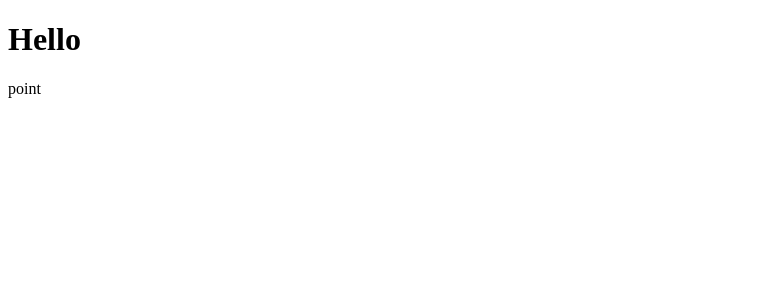
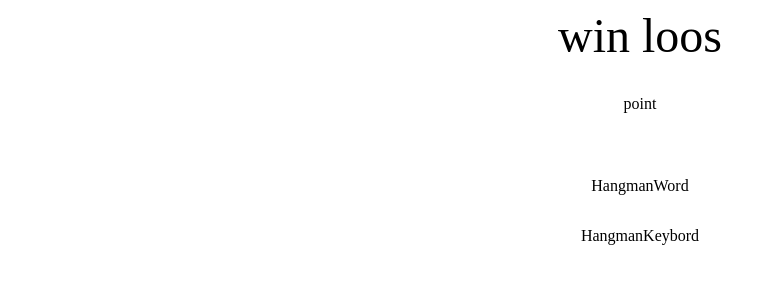
Before and after one commit to Rudreshsoiroji/hangman, a React (Vite) app: page / in a window 1280 px wide. Shown: the top 300 px of the page, without its empty margins (0-776 px from the left). Built offline with nearby package versions, Linux system fonts and the light colour scheme.

Commit message:
add all jsx component

```diff
--- a/src/App.tsx
+++ b/src/App.tsx
@@ -1,18 +1,45 @@
 import { useState } from 'react'
 import word from './wordList.json'
-
+import  HangmanDrawing  from './HangmanDrawing'
+import HangmanKeybord  from './HangmanKeybord'
+import  HangmanWord  from './HangmanWord'
 import './App.css'
 
 function App() {
+  // words
   const [wordToGuess, setWordToGuess] = useState(()=>{
     return word[Math.floor(Math.random()*word.length)]
+
   })
+//
+// Guess letter
+const [guessLetter, setGuessLetter] = useState<string[]>([])
+
 
   return (
-    <>
-    <h1>Hello</h1>
+   <div
+   style={{
+    maxWidth: '800px',
+    display: 'flex',
+    flexDirection: 'column',
+    justifyContent: 'center',
+    alignItems: 'center',
+    margin: '0 auto',
+    gap: '2rem',
+   }}
+   >
+<div style={{fontSize: '3rem', textAlign: 'center'}}>
+  win
+  loos
+</div>
     {wordToGuess}
-    </>
+
+    <HangmanDrawing/>
+    <HangmanWord/>
+    <HangmanKeybord/>
+
+
+   </div>
   )
 }
 
--- /dev/null
+++ b/src/HangmanDrawing.tsx
@@ -0,0 +1,11 @@
+import React from 'react'
+
+function HangmanDrawing() {
+  return (
+    <div>
+
+    </div>
+  )
+}
+
+export default HangmanDrawing
--- /dev/null
+++ b/src/HangmanKeybord.tsx
@@ -0,0 +1,9 @@
+import React from 'react'
+
+function HangmanKeybord() {
+  return (
+    <div>HangmanKeybord</div>
+  )
+}
+
+export default HangmanKeybord
--- /dev/null
+++ b/src/HangmanWord.tsx
@@ -0,0 +1,9 @@
+import React from 'react'
+
+function HangmanWord() {
+  return (
+    <div>HangmanWord</div>
+  )
+}
+
+export default HangmanWord
```
